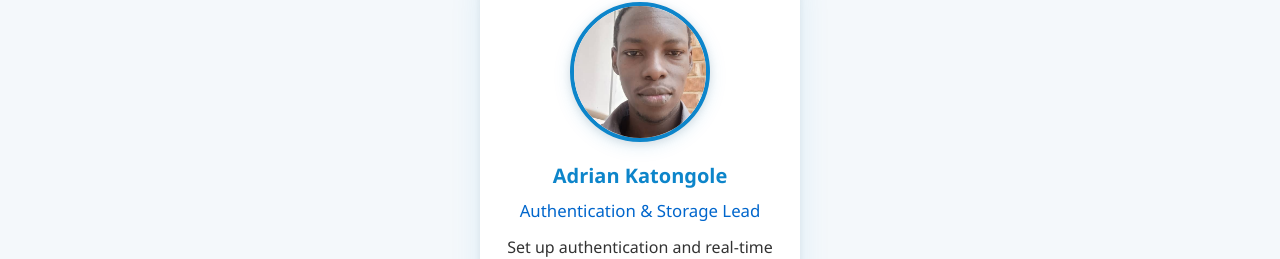
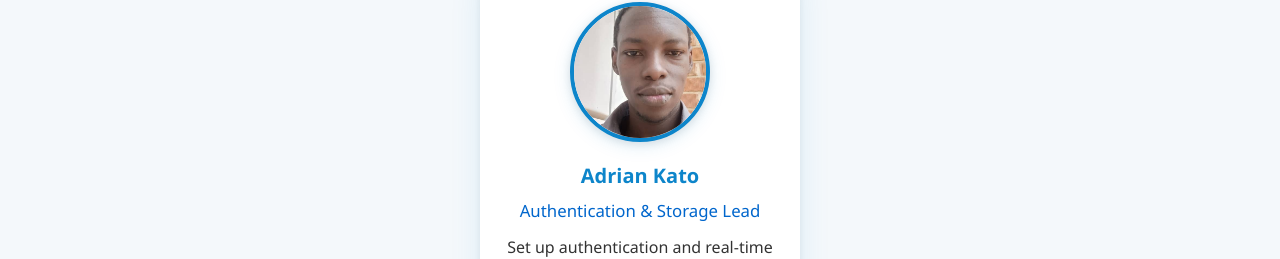
Before and after one commit to Jovans-code/AutoMark-CS-Project-site, a plain HTML site: page about.html in a window 1280 px wide. Shown: the part 951-1210 px from the top of the page. Drawn offline with Linux system fonts and the light colour scheme.

Commit message:
Update about.html

```diff
--- a/about.html
+++ b/about.html
@@ -82,8 +82,8 @@
                     <p class="team-function">Crafted intuitive and attractive user experiences for both the app and website.</p>
                 </div>
                 <div class="team-card">
-                    <img src="../images/Adrian_katongole.jpg" alt="Adrian Katongole" class="team-photo">
-                    <h4>Adrian Katongole</h4>
+                    <img src="../images/Adrian_katongole.jpg" alt="Adrian Kato" class="team-photo">
+                    <h4>Adrian Kato</h4>
                     <p class="team-role">Authentication & Storage Lead</p>
                     <p class="team-bio">Set up authentication and real-time storage.</p>
                     <p class="team-function">Ensured secure user login and reliable data storage for all users.</p>
```
